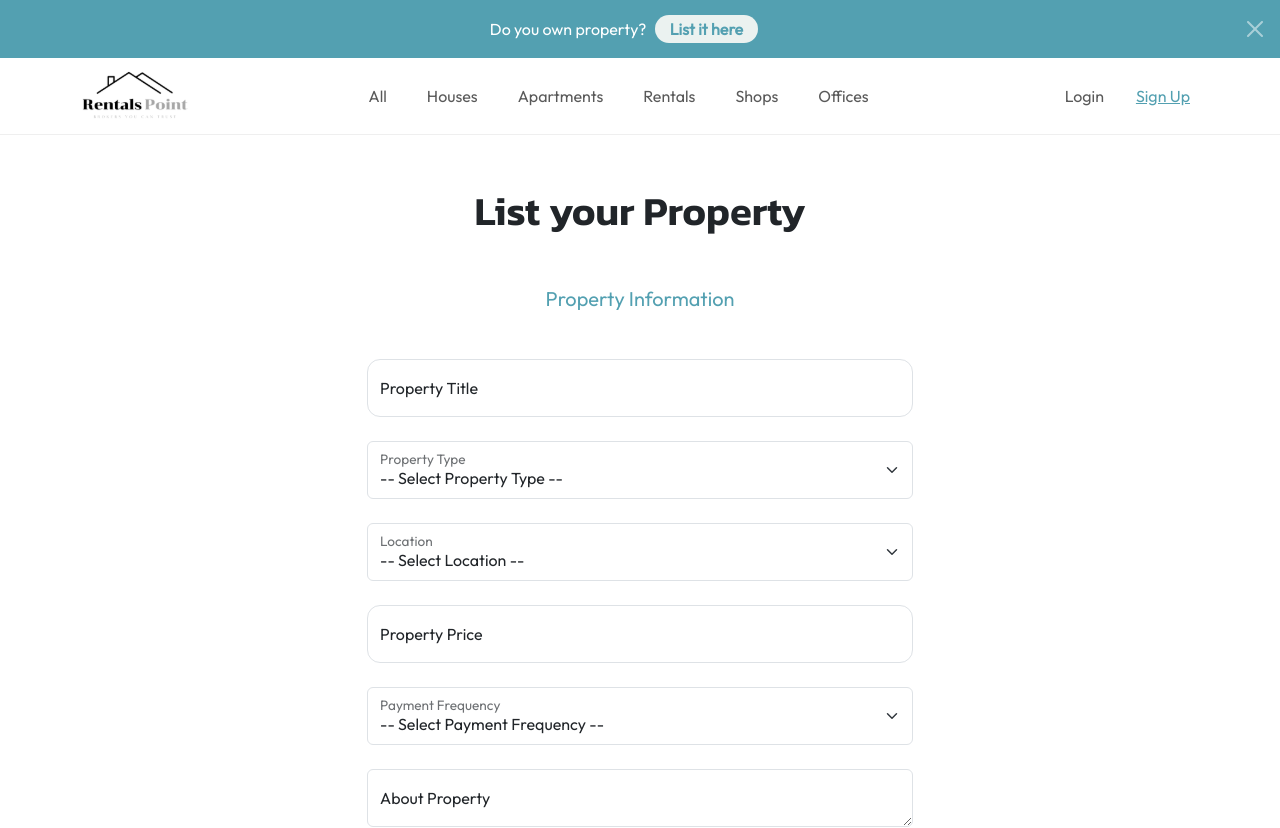
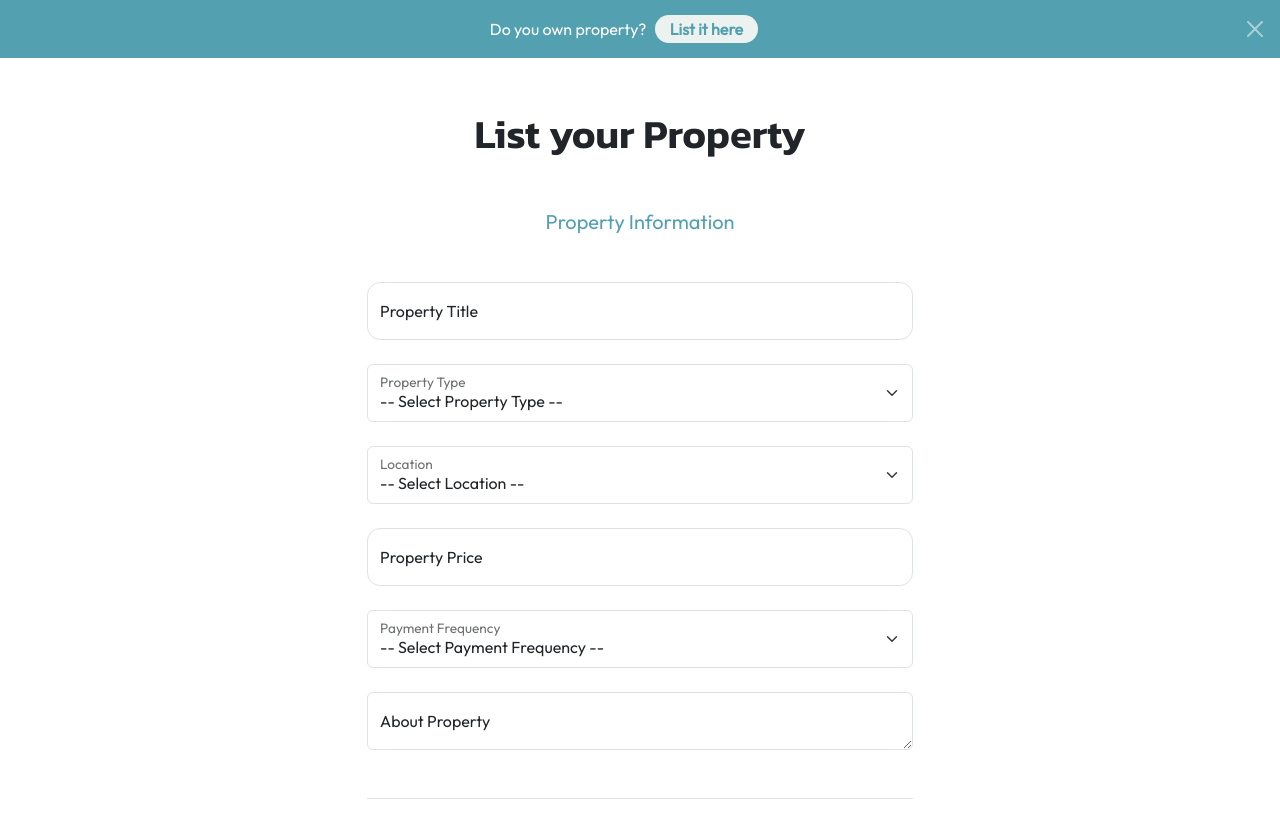
Before and after one commit to Cathella/rentals-point, a React (Vite) app: page /listingform in a window 1280 px wide. Shown: the top 828 px of the page. Built offline with nearby package versions, Linux system fonts and the light colour scheme.

Commit message:
Having a few errors

```diff
--- a/src/PropertyForm.tsx
+++ b/src/PropertyForm.tsx
@@ -1,6 +1,5 @@
 import { useState } from 'react';
 import axios from 'axios';
-import Nav from './components/Nav';
 import Footer from './components/Footer';
 import TopAlert from './components/TopAlert';
 
@@ -82,7 +81,7 @@ const PropertyForm = () => {
   return (
     <>
       <TopAlert />
-      <Nav />
+      {/* <Nav /> */}
       <div className='py-5'>
         <div className="container">
           <h3 className="text-center mb-5">List your Property</h3>
--- a/src/PropertyList.tsx
+++ b/src/PropertyList.tsx
@@ -4,6 +4,7 @@ import Nav from './components/Nav';
 import Contact from './components/Contact';
 import Footer from './components/Footer';
 import TopAlert from './components/TopAlert';
+import { useLocation } from 'react-router-dom';
 
 type Property = {
   id: number;
@@ -14,17 +15,27 @@ type Property = {
   bedrooms: number;
   baths: number;
   location: string;
-  payment_freq: string
-}
+  payment_freq: string;
+};
 
 const PropertyList = () => {
   const [properties, setProperties] = useState<Property[]>([]);
+  const location = useLocation();
+  const queryParams = new URLSearchParams(location.search);
+  const propertyType = queryParams.get('propertyType') || 'all';
 
   useEffect(() => {
     const fetchProperties = async () => {
       try {
-        const response = await fetch('http://localhost:3000/api/v1/properties');
+        let url = 'http://localhost:3000/api/v1/properties';
+
+        if (propertyType !== 'all') {
+          url += `/${propertyType}`;
+        }
+
+        const response = await fetch(url);
         const data = await response.json();
+        console.log('Fetched properties:', data);
         setProperties(data);
       } catch (error) {
         console.error('Error fetching properties:', error);
@@ -32,15 +43,18 @@ const PropertyList = () => {
     };
 
     fetchProperties();
-  }, []);
+  }, [propertyType]);
+
+  console.log('Properties:', properties); // Add this logging statement
 
   return (
     <>
       <TopAlert />
       <Nav />
-      <div className='pt-4 pb-5'>
+
+      <div className="pt-4 pb-5">
         <div className="container">
-          <div className='row'>
+          <div className="row">
             {properties.map((property) => (
               <Property key={property.id} {...property} />
             ))}
--- a/src/components/Nav.tsx
+++ b/src/components/Nav.tsx
@@ -1,13 +1,23 @@
-import { Link, useMatch, useNavigate } from 'react-router-dom';
+import { Link, useMatch, useNavigate, useLocation } from 'react-router-dom';
 import TopLogo from '../assets/logowhite.svg';
 
-
-function Nav() {
-  const navigate = useNavigate();
-  const isActive = useMatch('/propertylist');
+const Nav = () => {
+  // const navigate = useNavigate();
+  const location = useLocation();
+  const queryParams = new URLSearchParams(location.search);
+  const propertyType = queryParams.get('propertyType') || '';
+  // const isActive = useMatch('/propertylist');
 
   const handlePropertyTypeClick = (propertyType: string) => {
-    navigate(`/propertylist/${propertyType}`);
+    let url = '/propertylist';
+
+    if (propertyType !== '') {
+      url += `?propertyType=${propertyType}`;
+    }
+
+    // setSelectedPropertyType(propertyType);
+    // navigate(url);
+    window.location.href = url;
   };
 
   return (
@@ -28,26 +38,22 @@ function Nav() {
             <div className="offcanvas-body">
               <ul className="navbar-nav mx-auto mb-lg-0">
                 <li className="nav-item">
-                  <Link className={`nav-link me-4 ${isActive ? 'active' : ''}`} to="/propertylist">All</Link>
+                  <button className={`nav-link me-4 ${propertyType === '' ? 'active' : ''}`} onClick={() => handlePropertyTypeClick('')}>All</button>
                 </li>
                 <li className="nav-item">
-                  <button className="nav-link me-4" onClick={() => handlePropertyTypeClick('houses')}>Houses</button>
+                  <button className={`nav-link me-4 ${propertyType === 'House' ? 'active' : ''}`} onClick={() => handlePropertyTypeClick('House')}>Houses</button>
                 </li>
                 <li className="nav-item">
-                  {/* <Link className="nav-link me-4" to="/">Apartments</Link> */}
-                  <button className="nav-link me-4" onClick={() => handlePropertyTypeClick('apartments')}>Apartments</button>
+                  <button className={`nav-link me-4 ${propertyType === 'Apartment' ? 'active' : ''}`} onClick={() => handlePropertyTypeClick('Apartment')}>Apartments</button>
                 </li>
                 <li className="nav-item">
-                  {/* <Link className="nav-link me-4" to="/">Rentals</Link> */}
-                  <button className="nav-link me-4" onClick={() => handlePropertyTypeClick('rentals')}>Rentals</button>
+                  <button className={`nav-link me-4 ${propertyType === 'Rental' ? 'active' : ''}`} onClick={() => handlePropertyTypeClick('Rental')}>Rentals</button>
                 </li>
                 <li className="nav-item">
-                  {/* <Link className="nav-link me-4" to="/">Shops</Link> */}
-                  <button className="nav-link me-4" onClick={() => handlePropertyTypeClick('shops')}>Shops</button>
+                  <button className={`nav-link me-4 ${propertyType === 'Shop' ? 'active' : ''}`} onClick={() => handlePropertyTypeClick('Shop')}>Shops</button>
                 </li>
                 <li className="nav-item">
-                  {/* <Link className="nav-link me-4" to="/">Offices</Link> */}
-                  <button className="nav-link me-4" onClick={() => handlePropertyTypeClick('offices')}>Offices</button>
+                  <button className={`nav-link me-4 ${propertyType === 'Office' ? 'active' : ''}`} onClick={() => handlePropertyTypeClick('Office')}>Offices</button>
                 </li>
               </ul>
               <ul className="navbar-nav mb-lg-0">
@@ -63,7 +69,7 @@ function Nav() {
         </div>
       </nav>
     </>
-  )
+  );
 }
 
 export default Nav;
```
